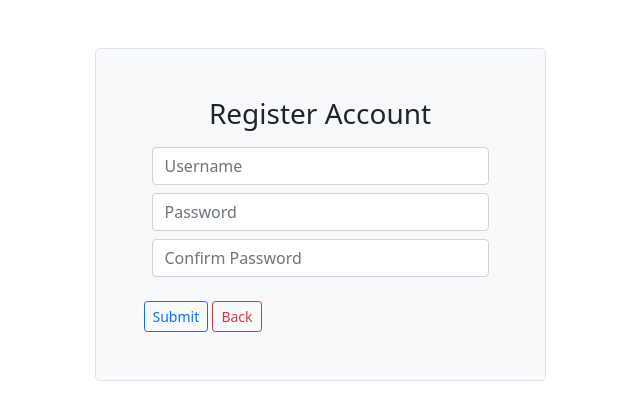
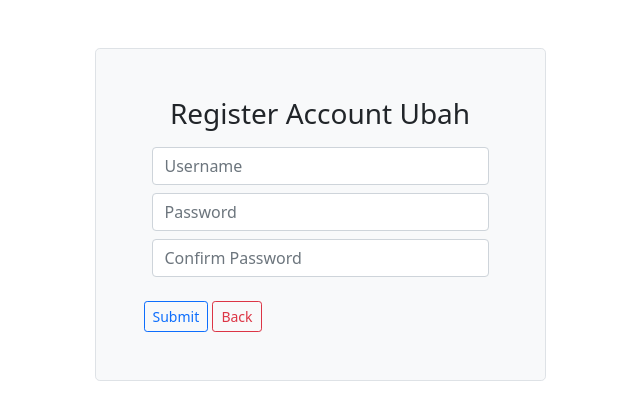
Before and after one commit to kritimauludin/sistem-promotion-web, a PHP site: page /register.php in a window 1280 px wide. Shown: the top 420 px of the page, without its empty margins (320-960 px from the left). Run offline with PHP 8.4, Linux system fonts and the light colour scheme; some libraries are stand-ins or nearby versions.

Commit message:
Merubah Register.php

```diff
--- a/register.php
+++ b/register.php
@@ -21,7 +21,7 @@
             <div class="col-md-10 mx-auto col-lg-5">
                 <div class="p-4 p-md-5 border rounded-3 bg-light">
                     <form action="" method="POST">
-                        <div class="text-center h3">Register Account</div>
+                        <div class="text-center h3">Register Account Ubah</div>
                         <div class="mb-3 p-2">
                             <input type="text" name="username" class="form-control mb-2" placeholder="Username">
                             <input type="password" name="password" class="form-control mb-2" placeholder="Password">
```
